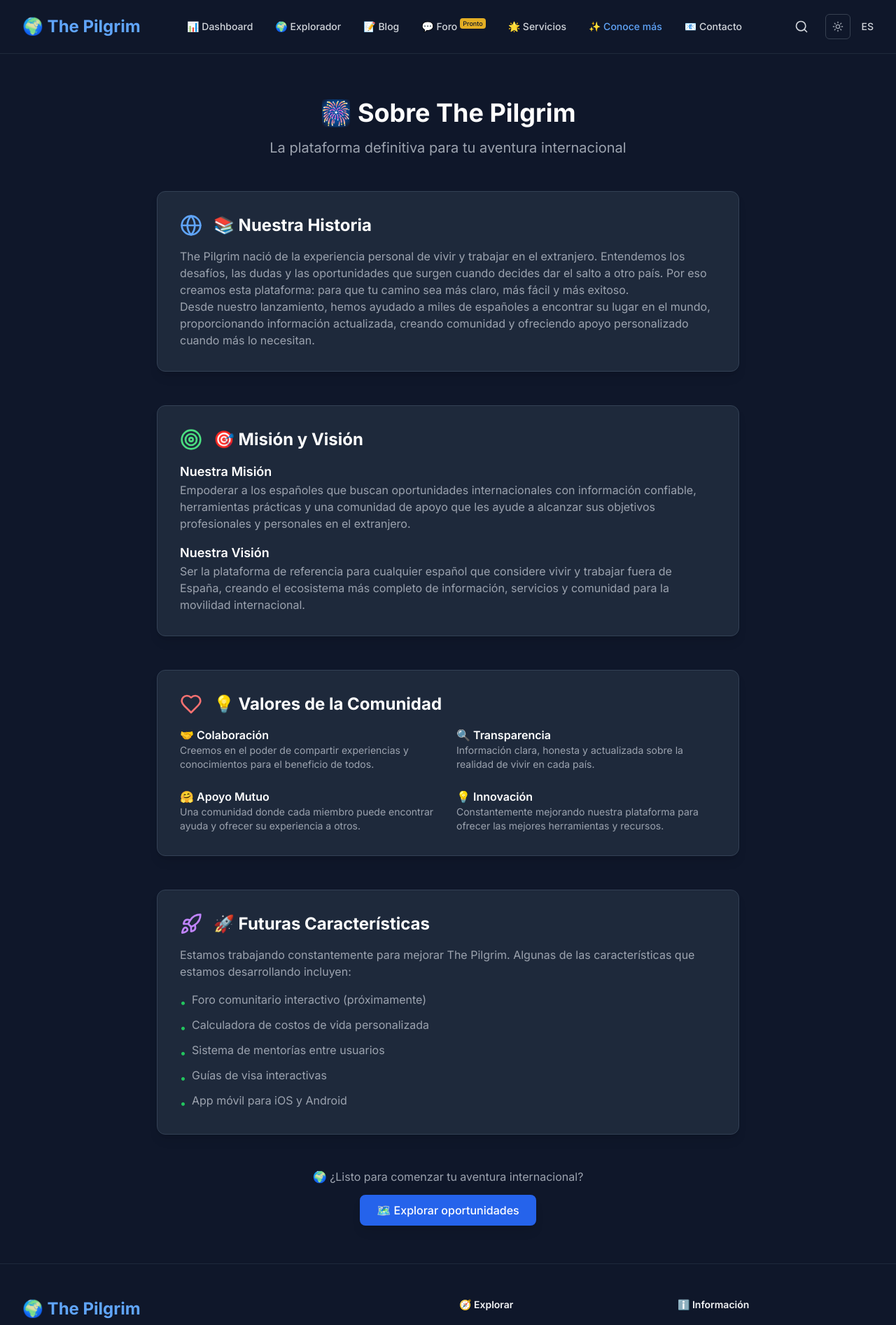
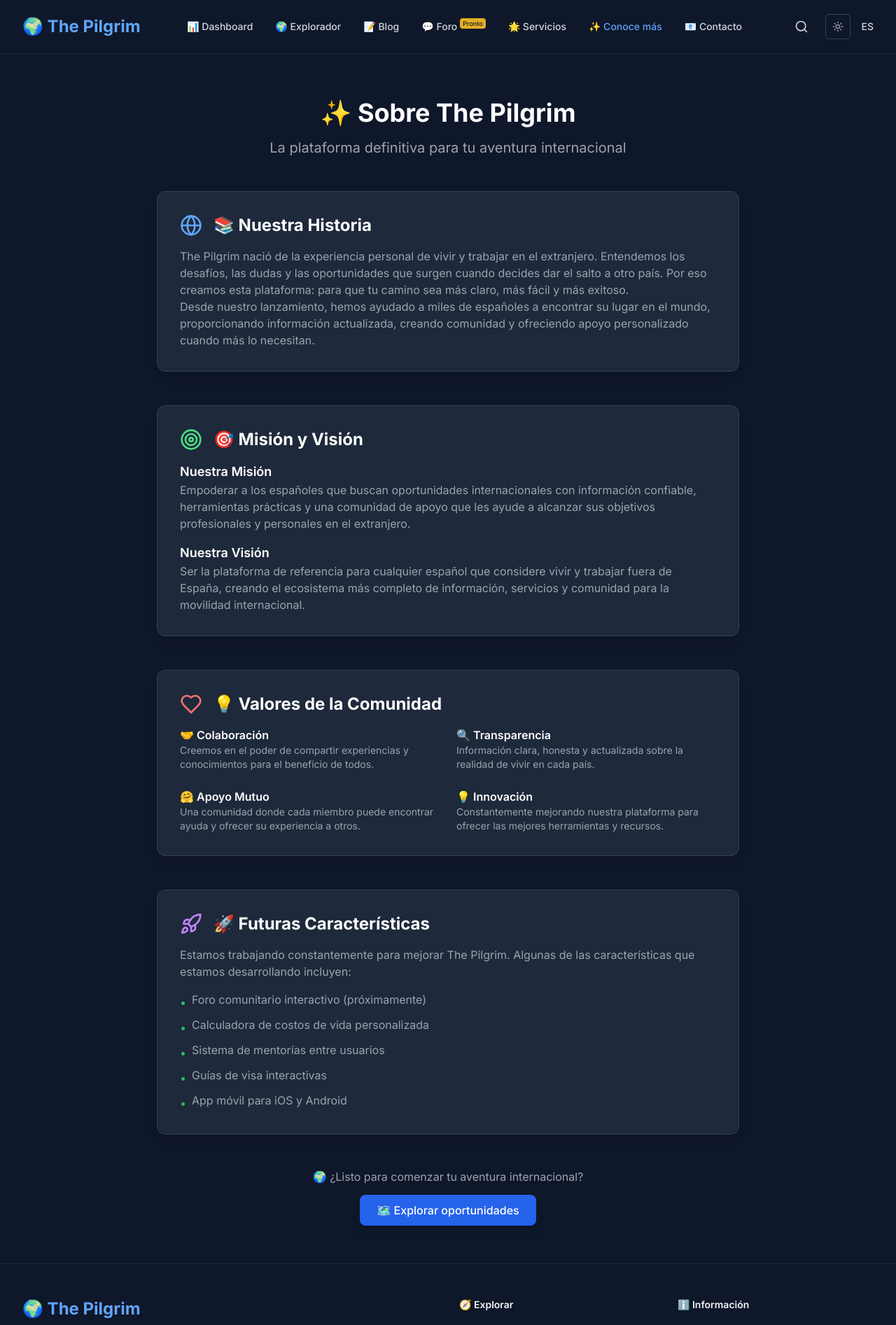
Before and after one commit to constantin1700/the-pilgrim-v2, a Next.js app: page /conoce-mas in a window 1280 px wide. Shown: the top 1893 px of the page at 70% size. Built offline with nearby package versions, Linux system fonts and the light colour scheme.

Commit message:
Fix emoji consistency across the site
- Changed broken heart emoji (💔) to sparkles (✨) in Footer
- Updated 'Conoce más' page title from 🎆 to ✨ to match navigation
- Now all references to 'Conoce más' use the same sparkles emoji
- Improved visual consistency throughout the application

```diff
--- a/app/conoce-mas/page.tsx
+++ b/app/conoce-mas/page.tsx
@@ -10,7 +10,7 @@ export default function ConoceMasPage() {
         <div className="mx-auto max-w-4xl px-4 sm:px-6 lg:px-8">
           <div className="text-center mb-12">
             <h1 className="text-4xl font-bold text-gray-900 dark:text-white mb-4">
-              🎆 Sobre The Pilgrim
+              ✨ Sobre The Pilgrim
             </h1>
             <p className="text-xl text-gray-600 dark:text-gray-400">
               La plataforma definitiva para tu aventura internacional
--- a/components/layout/Footer.tsx
+++ b/components/layout/Footer.tsx
@@ -9,7 +9,7 @@ const footerLinks = {
     { name: '🌟 Servicios', href: '/servicios' },
   ],
   company: [
-    { name: '💔 Conoce más', href: '/conoce-mas' },
+    { name: '✨ Conoce más', href: '/conoce-mas' },
     { name: '📧 Contacto', href: '/contacto' },
     { name: '🔒 Política de privacidad', href: '/privacidad' },
     { name: '📜 Términos y condiciones', href: '/terminos' },
```
